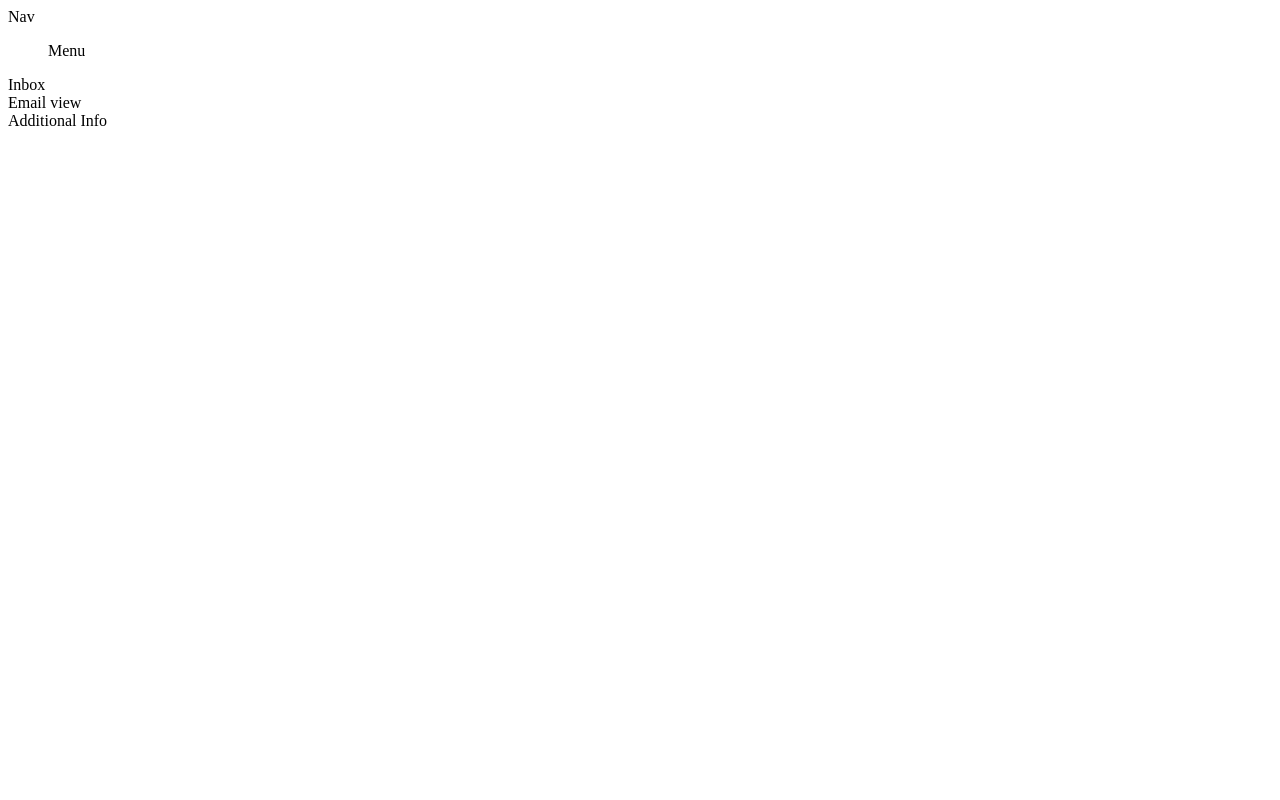
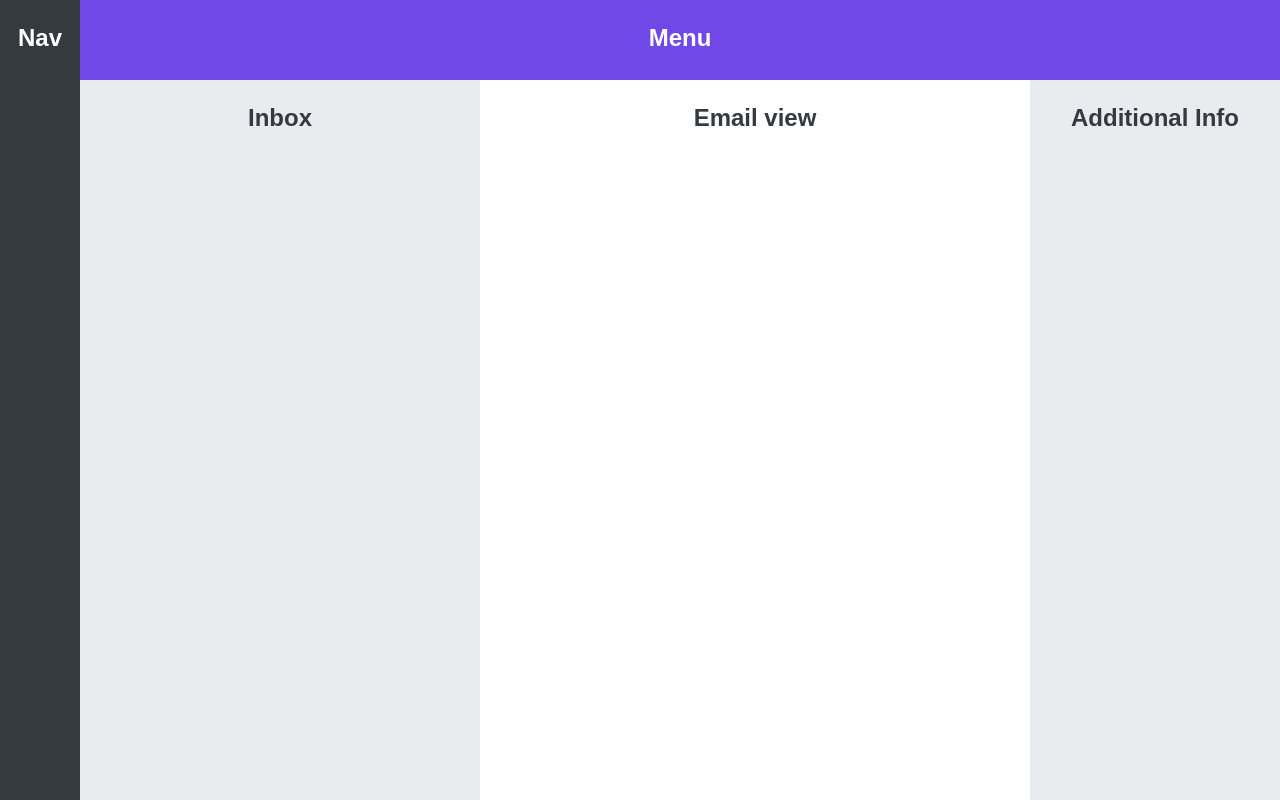
Before and after one commit to razvan-turiatca/CSS-SCSS-Projects, a plain HTML site: page Smaller CSS Projects/Web-App-Layout/index.html in a window 1280 px wide. Drawn offline with Linux system fonts and the light colour scheme.

Commit message:
built the layout using grid

```diff
--- a/Smaller CSS Projects/Web-App-Layout/index.html
+++ b/Smaller CSS Projects/Web-App-Layout/index.html
@@ -5,6 +5,7 @@
     <meta http-equiv="X-UA-Compatible" content="IE=edge" />
     <meta name="viewport" content="width=device-width, initial-scale=1.0" />
     <title>App Layout</title>
+    <link rel="stylesheet" href="style.css" />
   </head>
   <body>
     <nav>Nav</nav>
--- /dev/null
+++ b/Smaller CSS Projects/Web-App-Layout/style.css
@@ -0,0 +1,47 @@
+* {
+  margin: 0;
+  padding: 0;
+  box-sizing: border-box;
+}
+
+nav,
+menu,
+section,
+main,
+aside {
+  padding-top: 24px;
+}
+
+body {
+  font-family: sans-serif;
+  color: #343a40;
+  font-size: 24px;
+  height: 100vh;
+  text-align: center;
+  font-weight: bold;
+
+  display: grid;
+  grid-template-columns: 80px 400px 1fr 250px;
+  grid-template-rows: 80px 1fr;
+}
+
+nav {
+  background-color: #343a40;
+  color: #fff;
+
+  grid-row: 1/-1;
+}
+
+menu {
+  background-color: #7048e8;
+  color: #fff;
+  grid-column: 2/-1;
+}
+
+section {
+  background-color: #e9ecef;
+}
+
+aside {
+  background-color: #e9ecef;
+}
```
